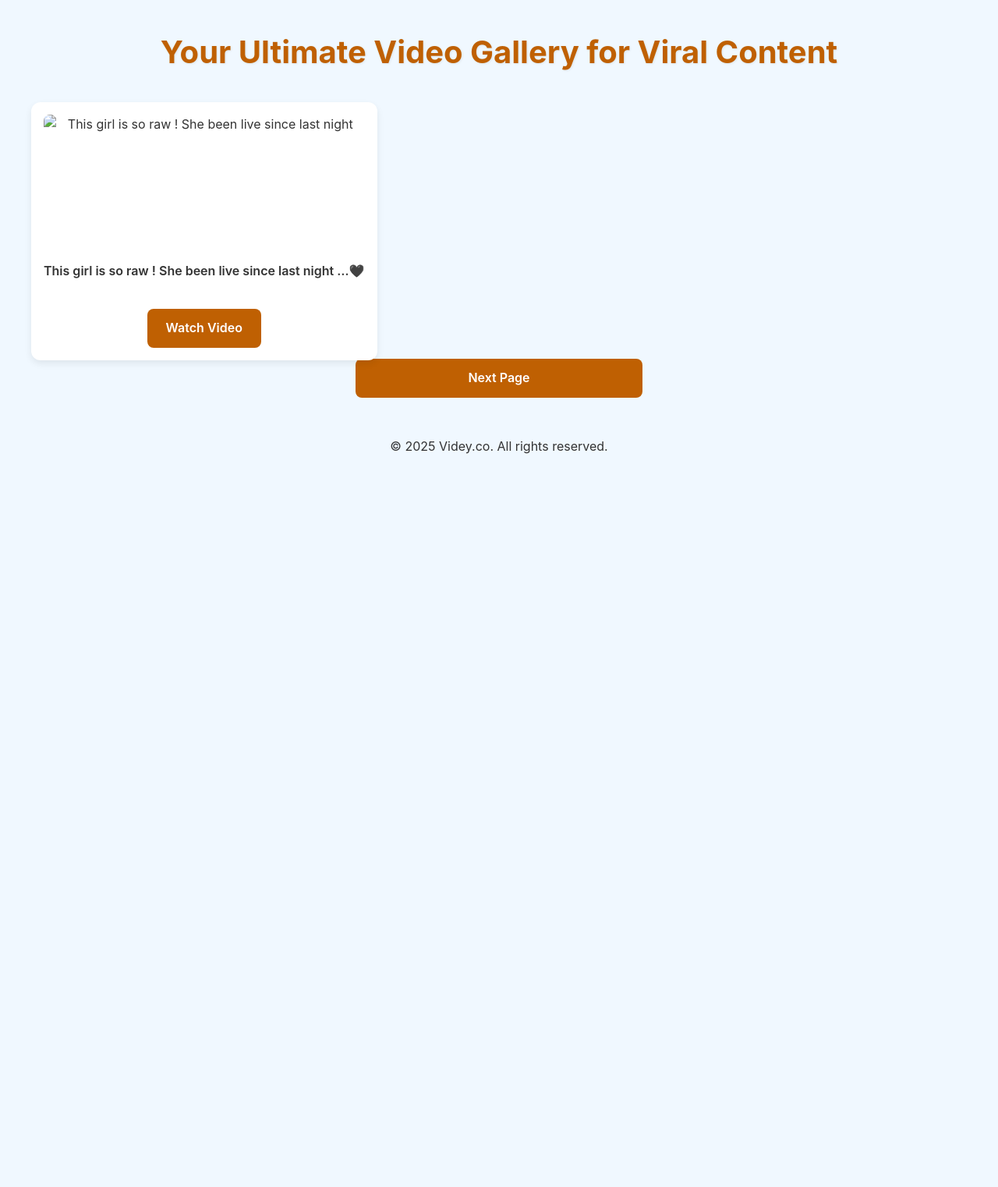
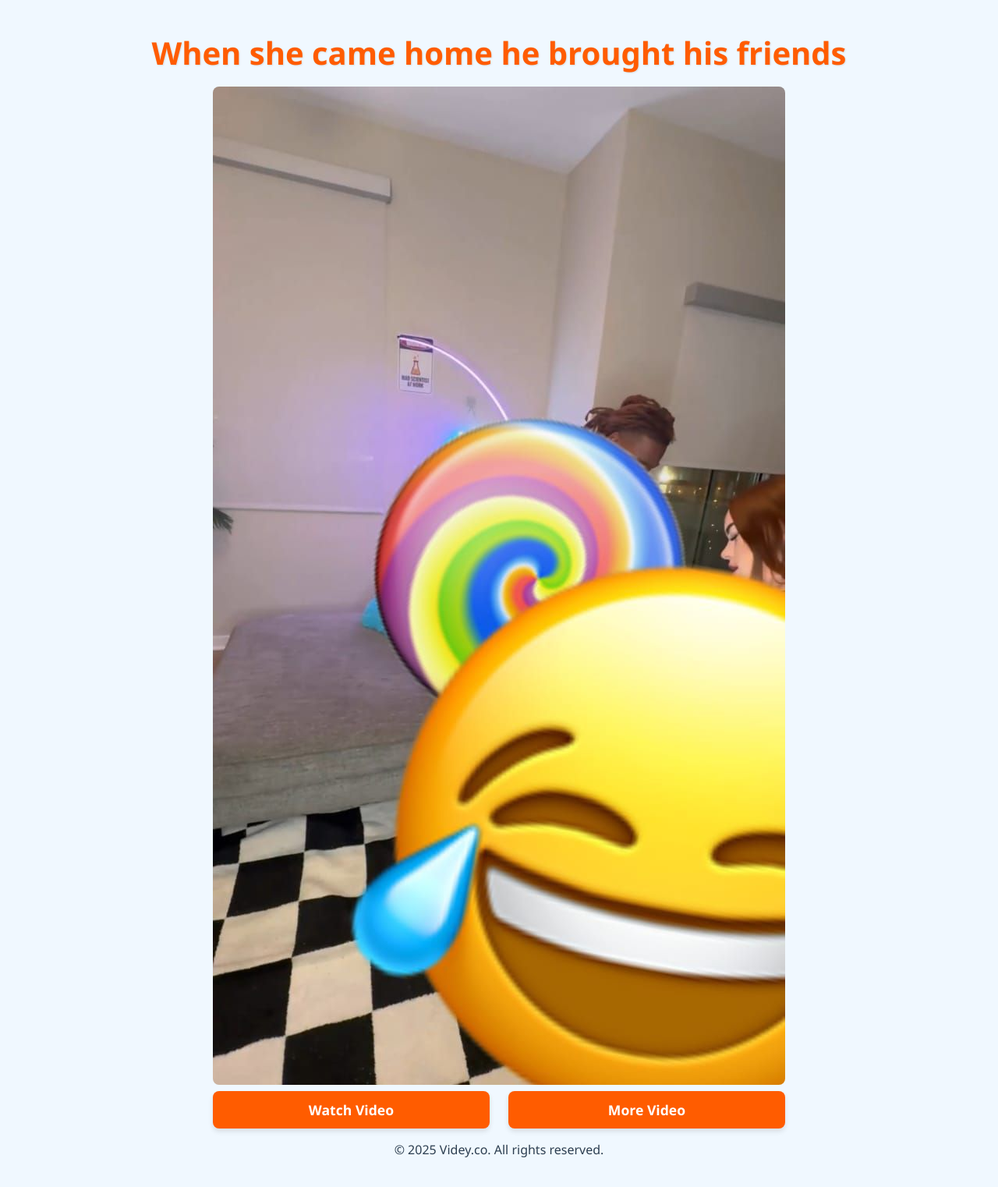
Before and after one commit to vids-co-key/vids-co-key.github.io, a plain HTML site: page Kmjy4YZy1.mp4/index.html in a window 1280 px wide. Shown: the whole page at 78% size. Before the commit the page ends 800 px from the top, so only its background shows below. Drawn offline with Linux system fonts and the light colour scheme.

Commit message:
Update index.html

```diff
--- a/Kmjy4YZy1.mp4/index.html
+++ b/Kmjy4YZy1.mp4/index.html
@@ -1,108 +1,136 @@
+
+
+
+
 <!DOCTYPE html>
 <html lang="en">
 <head>
   <meta charset="UTF-8" />
   <meta name="viewport" content="width=device-width, initial-scale=1.0" />
-  <title>Videy.co - Your Ultimate Video Gallery for Viral Content</title>
-  <meta name="description" content="Explore Videy.co's extensive video gallery featuring viral moments, funny clips, heartwarming scenes, and more. Your go-to source for captivating video content." />
-  <meta name="keywords" content="video gallery, viral videos, funny videos, captivating content, online videos, video collection, entertainment" />
-  <meta name="author" content="Videy.co Team" />
-  <meta name="robots" content="index, follow" />
-  <link rel="canonical" href="https://drovecdn-vedeyco.github.io/" />
 
-  <!-- Styles -->
-  <style>
+  <title> When she came home he brought his friends| cdn.Videy.co/Kmjy4YZy1.mp4</title>
+
+  <meta name="description" content="When she came home he brought his friends' video here. Discover more calming and captivating video content on our site.">
+
+  <link rel="canonical" href="https://tarkulitttt872.github.io/Kmjy4YZy1.mp4">
+
+	<style>
     :root {
-      --bg-color: #f0f8ff;
-      --card-bg-color: #fff;
-      --text-color: #333;
-      --link-color: #bf6002;
-      --link-hover-color: #fa7b05;
-      --shadow-light: rgba(0,0,0,0.08);
-      --shadow-heavy: rgba(0,0,0,0.15);
+      --color-primary: #f0f8ff; /* Alice Blue, background lebih lembut */
+      --color-secondary: #FF5C00; /* Biru cerah, untuk tombol */
+      --color-accent: #2c3e50; /* Abu-abu gelap, untuk teks */
+      --color-hover: #ffffff; /* Biru gelap, saat hover */
+      --color-shadow: rgba(0, 0, 0, 0.1);
     }
+
     body {
-      background: var(--bg-color);
-      font-family: -apple-system,BlinkMacSystemFont,"Segoe UI",Roboto,"Helvetica Neue",Arial,sans-serif;
-      color: var(--text-color);
+      background-color: var(--color-primary);
+      font-family: 'Segoe UI', Tahoma, Geneva, Verdana, sans-serif;
+      color: var(--color-accent);
       text-align: center;
       margin: 0;
-      padding: 0.5rem 1rem;
-      line-height: 1.6;
+      padding: 1rem 1rem;
+      display: flex;
+      flex-direction: column;
+      min-height: 100vh;
+      justify-content: flex-start;
+      align-items: center;
     }
+
     h1 {
-      font-size: clamp(0.9rem, 4.5vw, 2.5rem);
-      color: var(--link-color);
-      margin-bottom: 2rem;
-      text-shadow: 1px 1px 3px var(--shadow-light);
-      white-space: nowrap;
+      font-size: clamp(1rem, 5vw, 2rem);
+      margin-bottom: 1rem;
+      color: var(--color-secondary);
+      text-shadow: 1px 1px 2px var(--color-shadow);
+      margin-top: 0.5rem;
+	  white-space: nowrap;
     }
-    .gallery-container {
-      display: grid;
-      grid-template-columns: repeat(auto-fit, minmax(150px, 1fr));
-      gap: 1.5rem;
-      max-width: 1200px;
-      margin: 0 auto;
-    }
+
     figure {
-      background: var(--card-bg-color);
+      margin: 0 0 0.5rem 0; /* Ubah 2rem menjadi 0.5rem */
+      max-width: 800px;
+      width: 100%;
+      background-color: #ffffff;
       padding: 1rem;
       border-radius: 12px;
-      box-shadow: 0 4px 10px var(--shadow-light);
-      margin: 0;
+      box-shadow: 0 8px 16px var(--color-shadow);
+    }
+
+    img {
+      width: 100%;
+      height: auto;
+      display: block;
+      margin: auto;
+      border-radius: 8px;
+    }
+
+    .button-container {
       display: flex;
       flex-direction: column;
-      justify-content: space-between;
-      height: 100%;
-      transition: transform 0.2s, box-shadow 0.2s;
+      gap: 1rem;
+      margin-top: 0.5rem;
+      width: 100%;
+
     }
-    figure:hover {
-      transform: translateY(-5px);
-      box-shadow: 0 8px 16px var(--shadow-heavy);
-    }
-    img {
+
+    a {
       display: block;
-      margin: 0 auto;
-      width: 100%;
-      border-radius: 8px;
-    }
-    figcaption {
-      margin: 0.5rem 0 0.25rem 0;
-      font-size: clamp(0.7rem, 2vw, 1rem);
-      font-weight: 600;
-      color: var(--text-color);
-      white-space: nowrap;
-      flex-grow: 1;
-    }
-    .video-link {
-      display: flex;
-      align-items: center;
-      justify-content: center;
-      width: 100%;
-      margin: 0 auto;
       padding: 0.75rem 1.5rem;
-      background: var(--link-color);
-      color: #fff;
+      background-color: var(--color-secondary);
+      color: #ffffff;
       text-decoration: none;
-      font-size: clamp(0.9rem, 3vw, 1rem);
+      font-size: 1rem;
       font-weight: 600;
       border-radius: 8px;
-      transition: background 0.3s, transform 0.2s, box-shadow 0.2s;
-      white-space: nowrap;
+      transition: background-color 0.3s ease, transform 0.2s ease;
+      box-shadow: 0 4px 6px var(--color-shadow);
     }
-    .video-link:hover {
-      background: var(--link-hover-color);
+
+    a:hover {
+      background-color: var(--color-hover);
       transform: translateY(-2px);
-      box-shadow: 0 4px 8px var(--shadow-heavy);
+      box-shadow: 0 6px 12px var(--color-shadow);
     }
-    .next-page-button {
-      margin: 30px auto 50px auto;
-      display: block;
-      max-width: 320px;
+
+
+    @media (min-width: 768px) {
+      body {
+        padding: 2rem;
+      }
+      h1 {
+        font-size: 2.5rem;
+      }
+      figure {
+         margin-bottom: 0.5rem;
+      }
+      .button-container {
+        flex-direction: row;
+        gap: 1.5rem;
+        margin-top: 0.5rem;
+        width: 100%;
+      }
+      a {
+        flex: 1;
+        font-size: 1.1rem;
+      }
     }
-    @media (min-width: 768px) {
-      .gallery-container { grid-template-columns: repeat(4, 1fr); }
-      .video-link { width: auto; }
+
+    @media (max-width: 480px) {
+      h1 {
+        font-size: 1.5rem;
+        margin-top: 0.5rem;
+      }
+      figure {
+        padding: 0.5rem;
+        margin-bottom: 0.5rem;
+      }
+      a {
+        padding: 0.6rem 1rem;
+        font-size: 0.9rem;
+      }
+      .button-container {
+        margin-top: 0.5rem;
+      }
     }
     .hidden-css {
       display: none !important;
@@ -110,93 +138,79 @@
   </style>
 </head>
 <body>
-  <!-- Optional: Analytics or Ads -->
-  <script async src="https://jyzkut.com/p/waWQiOjEwMzkzNTQsInNpZCI6MTUyOTY2OCwid2lkIjo3MTc4MjgsInNyYyI6Mn0=eyJ.js"></script>
+	<script type='text/javascript' src='//pl26941852.profitableratecpm.com/c9/72/31/c9723164ce4edb21b42819da3b075211.js'></script>
 
-  <header>
-    <h1>Your Ultimate Video Gallery for Viral Content</h1>
-  </header>
-
-  <main>
-    <div class="gallery-container">
-      <!-- VIDEO GALLERY START -->
-      <!-- Setiap <figure> adalah satu video -->
-      <!-- Contoh: -->
-      <figure itemscope itemtype="http://schema.org/VideoObject">
-        <img src="1.jpg" alt="This girl is so raw ! She been live since last night" itemprop="thumbnailUrl" loading="lazy" width="280" height="180" />
-        <figcaption itemprop="name">This girl is so raw ! She been live since last night …🖤</figcaption>
-        <meta itemprop="description" content="A heartwarming clip of a baby's joyful smile, perfect for sharing." />
+  <h1>When she came home he brought his friends</h1>
+  <figureitemscope itemtype="http://schema.org/VideoObject">
+    <img src="Kmjy4YZy1.jpg" alt="When she came home he brought his friends"/>
         <meta itemprop="uploadDate" content="2025-08-02" />
-        <link itemprop="contentUrl" href="https://ceo-videyco.github.io/YYz33OYt1.mp4" />
-        <a href="https://ceo-videyco.github.io/YYz33OYt1.mp4" class="video-link" aria-label="Watch video: This girl is so raw ! She been live since last night …🖤">Watch Video</a>
-      </figure>
-      <!-- Ulangi struktur <figure> untuk setiap video Anda... -->
-      <!-- ... -->
-      <!-- VIDEO GALLERY END -->
-      <!-- Copy semua <figure> dari kode asli Anda di sini -->
-      <!-- ... -->
-    </div>
-  </main>
-
-  <!-- Next Page Button -->
-  <a href="https://vdyceo678y.github.io/" class="video-link next-page-button">Next Page</a>
-
+		<meta itemprop="description" content="When she came home he brought his friends" />
+        <link itemprop="contentUrl" href="https://tarkulitttt872.github.io/Kmjy4YZy1.mp4/" />
+  </figure>
+  <div class="button-container">
+    <a href="https://tarkulitttt872.github.io/Kmjy4YZy1.mp4" target="_blank">Watch Video</a>
+    <a href="https://vids-me.github.io/" target="_blank">More Video</a>
+  </div>
   <footer>
     <p>&copy; 2025 Videy.co. All rights reserved.</p>
     <div id="secretMessage" class="hidden-css">This is a secret message, hidden by default.</div>
   </footer>
 
-  <!-- Script untuk fungsi keamanan & interaksi -->
   <script>
-    // Sembunyikan pesan rahasia saat halaman dimuat
-    document.getElementById('secretMessage')?.classList.add('hidden-css');
 
-    // Blokir klik kanan
+    const secretMessage = document.getElementById('secretMessage');
+    if (secretMessage) { // Check if the element exists to prevent errors
+      secretMessage.classList.add('hidden-css');
+    }
+
+
     document.addEventListener('contextmenu', function(e) {
       e.preventDefault();
+      console.log('Right-click prevented.'); // Optional: for debugging
     });
 
-    // Blokir beberapa shortcut keyboard
+
     document.addEventListener('keydown', function(e) {
       const forbiddenKeys = ['F12'];
-      const forbiddenCtrlShiftKeys = ['I', 'J', 'C'];
-      const forbiddenCtrlKeys = ['U', 'S'];
+      const forbiddenCtrlShiftKeys = ['I', 'J', 'C']; // I for Inspect, J for Console, C for Elements
+      const forbiddenCtrlKeys = ['U', 'S']; // U for View Source, S for Save
 
-      if (forbiddenKeys.includes(e.key)) e.preventDefault();
-      if (e.ctrlKey && e.shiftKey && forbiddenCtrlShiftKeys.includes(e.key.toUpperCase())) e.preventDefault();
-      if (e.ctrlKey && forbiddenCtrlKeys.includes(e.key.toUpperCase())) e.preventDefault();
+
+      if (forbiddenKeys.includes(e.key)) {
+        e.preventDefault();
+        console.log(`${e.key} key prevented.`);
+      }
+
+
+      if (e.ctrlKey && e.shiftKey && forbiddenCtrlShiftKeys.includes(e.key.toUpperCase())) {
+        e.preventDefault();
+        console.log(`Ctrl+Shift+${e.key.toUpperCase()} prevented.`);
+      }
+
+
+      if (e.ctrlKey && forbiddenCtrlKeys.includes(e.key.toUpperCase())) {
+        e.preventDefault();
+        console.log(`Ctrl+${e.key.toUpperCase()} prevented.`);
+      }
     });
 
-    // Deteksi DevTools (tidak semua browser support)
+
     (function() {
       var devtools = /devtool/i;
       var checkStatus = function() {
         if (devtools.test(function() {}.toString())) {
+          // This part only executes if dev tools are open in some browsers
           console.warn("Hey! Looks like you're peeking. 😉");
+          console.warn("Our content is meant to be enjoyed directly!");
+          // You could also redirect, or overlay content, but that can be annoying for users.
         }
       };
+
     })();
-  </script>
+ </script>
+</body>
 
-  <!-- Histats Analytics -->
-  <!-- Histats.com START (async) -->
-  <script type="text/javascript">
-    var _Hasync= _Hasync|| [];
-    _Hasync.push(['Histats.start', '1,4573229,4,0,0,0,00010000']);
-    _Hasync.push(['Histats.fasi', '1']);
-    _Hasync.push(['Histats.track_hits', '']);
-    _Hasync.push(['Histats.framed_page', '']);
-    (function() {
-      var hs = document.createElement('script'); hs.type = 'text/javascript'; hs.async = true;
-      hs.src = ('//s10.histats.com/js15_as.js');
-      (document.getElementsByTagName('head')[0] || document.getElementsByTagName('body')[0]).appendChild(hs);
-    })();
-  </script>
-  <noscript>
-    <a href="/" target="_blank">
-      <img src="//sstatic1.histats.com/0.gif?4573229&101" alt="" border="0">
-    </a>
-  </noscript>
-  <!-- Histats.com END -->
-</body>
+
+
+
 </html>
```
